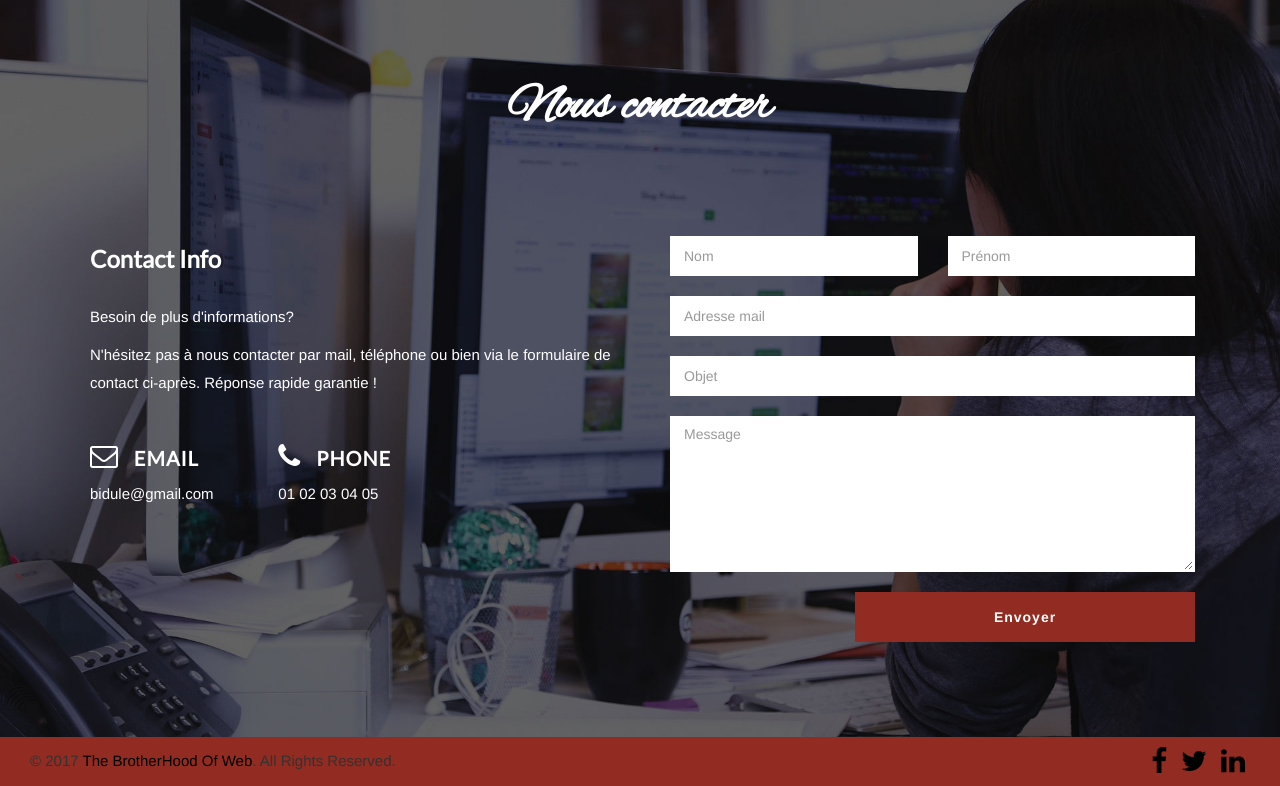
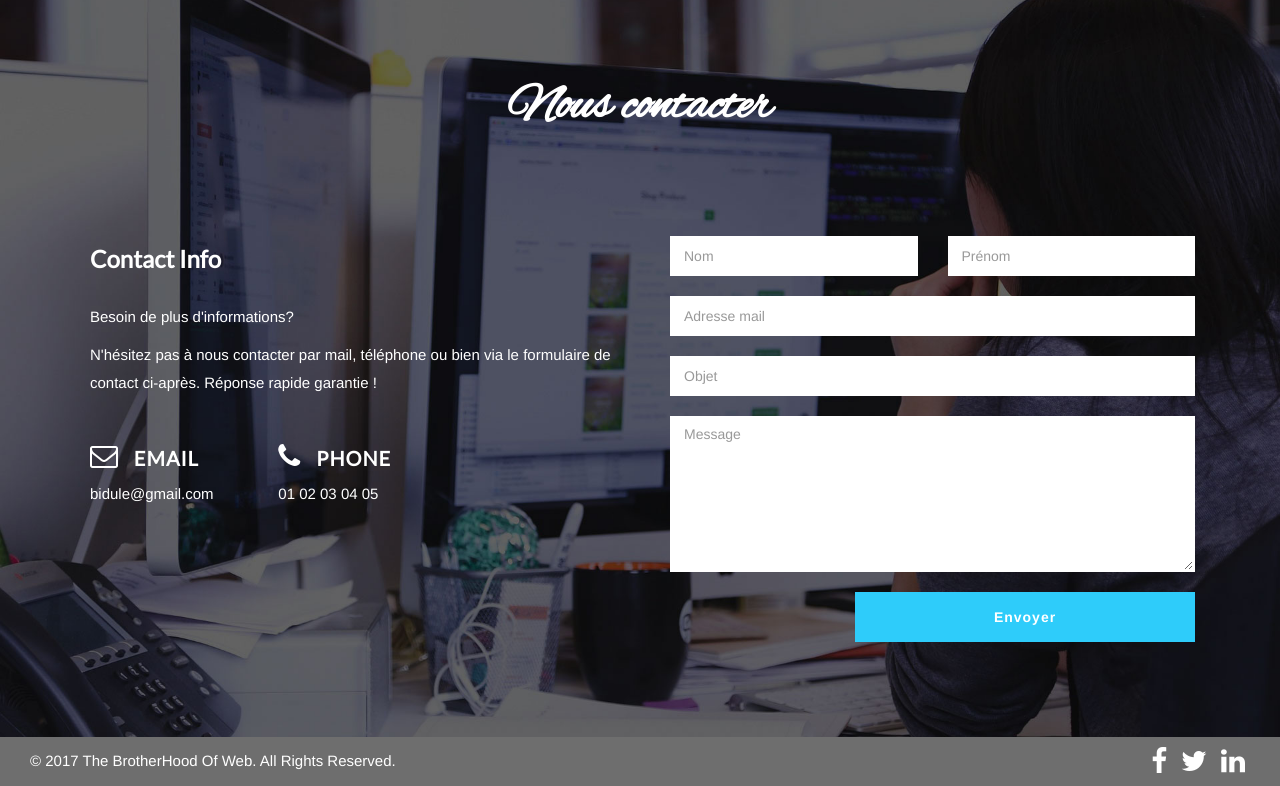
Before and after one commit to GLComWeb/The-BrotherHood-Of-Web, a PHP site: page / in a window 1280 px wide. Shown: the part 2191-2977 px from the top of the page. Run offline with PHP 8.4, Linux system fonts and the light colour scheme; some libraries are stand-ins or nearby versions.

Commit message:
Modif du 21/06/2017

```diff
--- a/index.html
+++ b/index.html
@@ -139,7 +139,7 @@
 									</div> <!-- ./..row -->
 							</div> <!-- ./..col-sm-12 col-md-6 -->
 							<div class="col-sm-12 col-md-6">
-								<form  method="POST" action="#" class="form-group">
+								<form  method="POST" action="inc/sendEmail.php" class="form-group" id="formulaire" onsubmit="event.preventDefault();">
 									<div class="col-sm-6 col-md-6">
 										<p><input class="form-control" type="text" name="nom" id="nom" placeholder="Nom"/></p>
 									</div> <!-- ./..col-sm-6 col-md-6 -->
@@ -147,18 +147,19 @@
 										<p><input class="form-control" type="text" name="prenom" id="prenom" placeholder="Prénom"/></p>
 									</div> <!-- ./..col-sm-6 col-md-6 -->
 									<div class="col-sm-12 col-md-12"">
-										<p><input class="form-control" type="email" name="email" id="email" placeholder="Adresse mail"/></p>
+										<p><input class="form-control" type="email" name="email" id="email" placeholder="Adresse mail" required/></p>
 									</div> <!-- ./..col-sm-12 col-md-12" -->
 									<div class="col-sm-12 col-md-12"">
 										<p><input class="form-control" type="objet" name="objet" id="objet" placeholder="Objet"/></p>
 									</div> <!-- ./..col-sm-12 col-md-12" -->
 									<div class="col-sm-12 col-md-12">
-										<p><textarea class="form-control" rows="7" name="message" placeholder="Message"></textarea></p>
+										<p><textarea id="message" class="form-control" rows="7" name="message" placeholder="Message" required></textarea></p>
 									</div> <!-- ./..col-sm-12 col-md-12 -->
 									<div class="col-sm-offset-4 col-sm-8 col-md-offset-4 col-md-8 ">
-										<input type="submit" class="form-control" value="Envoyer"/>
+										<input id="valider" type="submit" class="form-control" value="Envoyer"/>
 									</div>
 								</form>
+								<div id="confirmation"></div>
 							</div> <!-- ./..col-sm-12 col-md-6 -->
 						</div> <!-- ./..row -->
 					</div>  <!-- ./..col-xs-12 -->
--- a/styles.css
+++ b/styles.css
@@ -18,11 +18,11 @@ p{
 /*-- HEADER --*/
 
 .main-nav{
-	background-color: #922B21;
+	background-color: #6E6E6E;
 }
 
 .navbar-brand{
-	color: #FFFFFF;
+	color: #2ECCFA;
 	font-weight: bold;
 	font-size: 1.7em;
 	text-decoration: none;
@@ -30,7 +30,7 @@ p{
 }
 
 .navbar-right li a{
-	color: white;
+	color: #ffffff;
 	text-transform: uppercase;
 	text-decoration: none;
 	letter-spacing: 1px;
@@ -42,11 +42,11 @@ p{
 }
 
 .navbar-right li a:hover{
-	color: black;
+	color: #2ECCFA;
 }
 
 .navbar-right li.active a{
-	background-color: rgba(0,0,0,.2);
+	background-color: rgba(0,0,0,.1);
 }
 
 	/*-- Toggle --*/
@@ -105,11 +105,11 @@ p{
   transition: all 0.4s ease-in-out;
 }
 #home .btn:hover {
-  background: #922B21;
+  background: #2ECCFA;
   border-color: transparent;
 }
 #home .btn-danger {
-  background: #922B21;
+  background: #2ECCFA;
   border-color: transparent;
 }
 #home .btn-danger:hover {
@@ -217,8 +217,8 @@ p{
 }
 
 #contact input[type="submit"]{
-	background-color: #922B21;
-	border : 4px solid #922B21;
+	background-color: #2ECCFA;
+	border : 4px solid #2ECCFA;
 	letter-spacing: 1px;
 	height: 50px;
   	color: #ffffff;
@@ -235,12 +235,12 @@ p{
 /*-- FOOTER --*/
 
 footer{
-	background-color: #922B21;
+	background-color: #6E6E6E;
 }
 
 footer p{
 	padding-top: 10px;
-
+	color: #ffffff;
 }
 
 footer ul{
@@ -249,9 +249,9 @@ footer ul{
 }
 
 footer a{
-	color: black;
+	color: #ffffff;
 }
 
 footer a:hover{
-	color: white;
+	color: #2ECCFA;
 }
```
